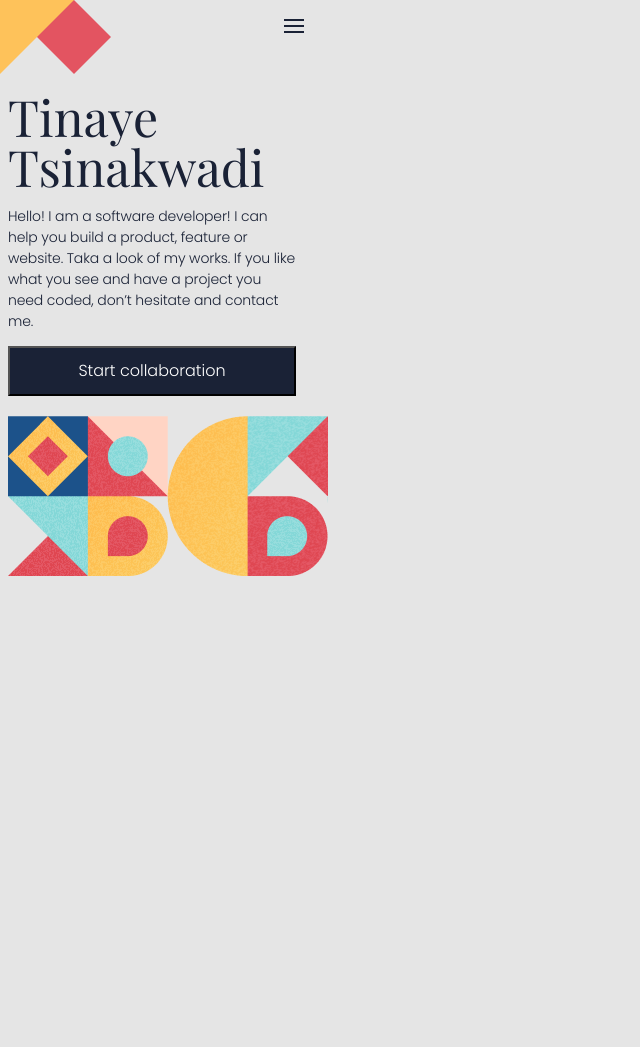
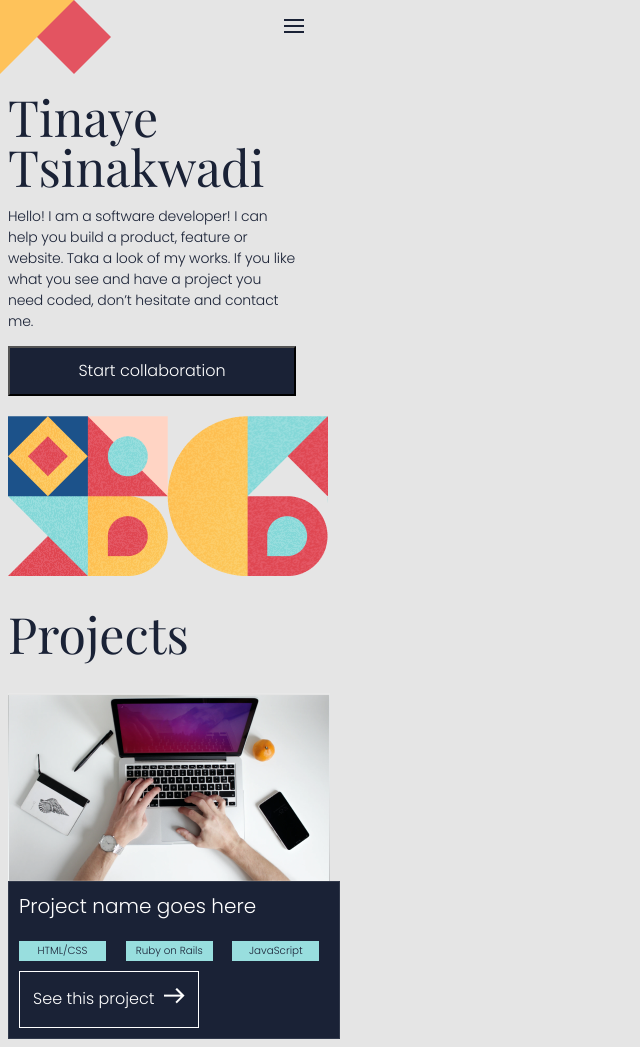
Before and after one commit to tinatsina/web_design_portfolio, a website: page index.html in a window 1280 px wide. Shown: the whole page, without its empty margins (0-640 px from the left). Before the commit the page ends 800 px from the top, so only its background shows below. Drawn offline with nearby package versions, Linux system fonts and the light colour scheme.

Commit message:
update index.html , style.css added portfolio sector

```diff
--- a/index.html
+++ b/index.html
@@ -50,5 +50,31 @@
     <div class="image-section">
         <div class="sub-image"></div>
     </div>
+    <!--- Project Portfolio Section -->
+    <h1 class="project-title">
+        Projects
+    </h1>
+    <section class="portfolio-grid-container">
+        <div class="grid-box grid-flex">
+            <div class="project-image">
+            </div>
+            <div class="project-shaper">
+                <div class="project-details">
+                    <h1 class="item1 project-name-here">
+                        Project name goes here
+                    </h1>
+                    <div class="item2 built-with">HTML/CSS</div>
+                    <div class="item3 built-with">Ruby on Rails</div>
+                    <div class="item4 built-with">JavaScript</div>
+                    <div class="item5 see-project">
+                        <p class="see-this-project">See this project</p>
+                        <div class="image-container">
+                            <img src="img/04.png" alt="" class="image arrow">
+                        </div>
+                    </div>
+                </div>
+            </div>
+        </div>
+    </section>
 </body>
 </html>
--- a/style/style.css
+++ b/style/style.css
@@ -90,3 +90,119 @@
   padding-bottom: 20px;
   width: 100%;
 }
+
+.portfolio-grid-container {
+  display: grid;
+}
+
+.grid-flex {
+  display: block;
+}
+
+.project-image {
+  background-image: url("../img/03.png");
+  width: 320px;
+  height: 186px;
+  left: 0px;
+  top: 754px;
+  border: 0.333333px solid rgba(255, 255, 255, 0.1);
+}
+
+.item1 { grid-area: project-name; }
+.item2 { grid-area: frameworks-used-1; }
+.item3 { grid-area: frameworks-used-2; }
+.item4 { grid-area: frameworks-used-3; }
+.item5 { grid-area: see-project; }
+
+.project-details {
+  display: grid;
+  grid-template-areas:  'project-name project-name project-name'
+                        'frameworks-used-1 frameworks-used-2 frameworks-used-3'
+                        'see-project see-project see-project';
+  padding-left: 10px;
+  width: 320px;
+  height: 156px;
+  left: 0px;
+  top: 940px;
+  background: #1A2236;
+  border: 0.333333px solid rgba(255, 255, 255, 0.1);
+  backdrop-filter: blur(1px);
+}
+
+.built-with {
+  width: 87px;
+  height: 20px;
+  line-height: 20px;
+  left: 99px;
+  top: 992px;
+  background: #98DEDE;
+  text-align: center;
+  font-family: 'Poppins';
+  font-style: normal;
+  font-weight: 300;
+  font-size: 10.3334px;
+  color: #1A2236;
+}
+
+.see-project {
+  width: 178px;
+  height: 40px;
+  line-height: 44px;
+  left: 20px;
+  top: 1374px;
+  border: 1px solid #FFFFFF;
+  font-family: 'Poppins';
+  font-style: normal;
+  font-weight: 500;
+  font-size: 16px;
+  line-height: 24px;
+  text-align: center;
+  color: #FFFFFF;
+  padding-top: 15px;
+  display: inline;
+}
+
+.project-name-here {
+  width: 264px;
+  height: 16px;
+  left: 20px;
+  top: 960px;
+  font-family: 'Poppins';
+  font-style: normal;
+  font-weight: 300;
+  font-size: 20px;
+  line-height: 80%;
+  color: #FFFFFF;
+}
+
+.project-title {
+  width: 181px;
+  height: 50px;
+  left: 16px;
+  top: 672px;
+  font-family: 'Playfair Display';
+  font-style: normal;
+  font-weight: 400;
+  font-size: 50px;
+  line-height: 100%;
+  color: #1A2236;
+}
+
+.image-arrow {
+
+  width: 20.57px;
+  height: 15.35px;
+  line-height: 15.35px;
+  left: 166px;
+  top: 2755.95px;
+  background: #FFFFFF;
+}
+.see-this-project {
+  padding-bottom: 10px;
+  display: inline;
+}
+
+.image-container {
+  display: inline;
+  padding-left: 5px;
+}
```
Also changed, not shown: img/03.png (added), img/04.png (added).
